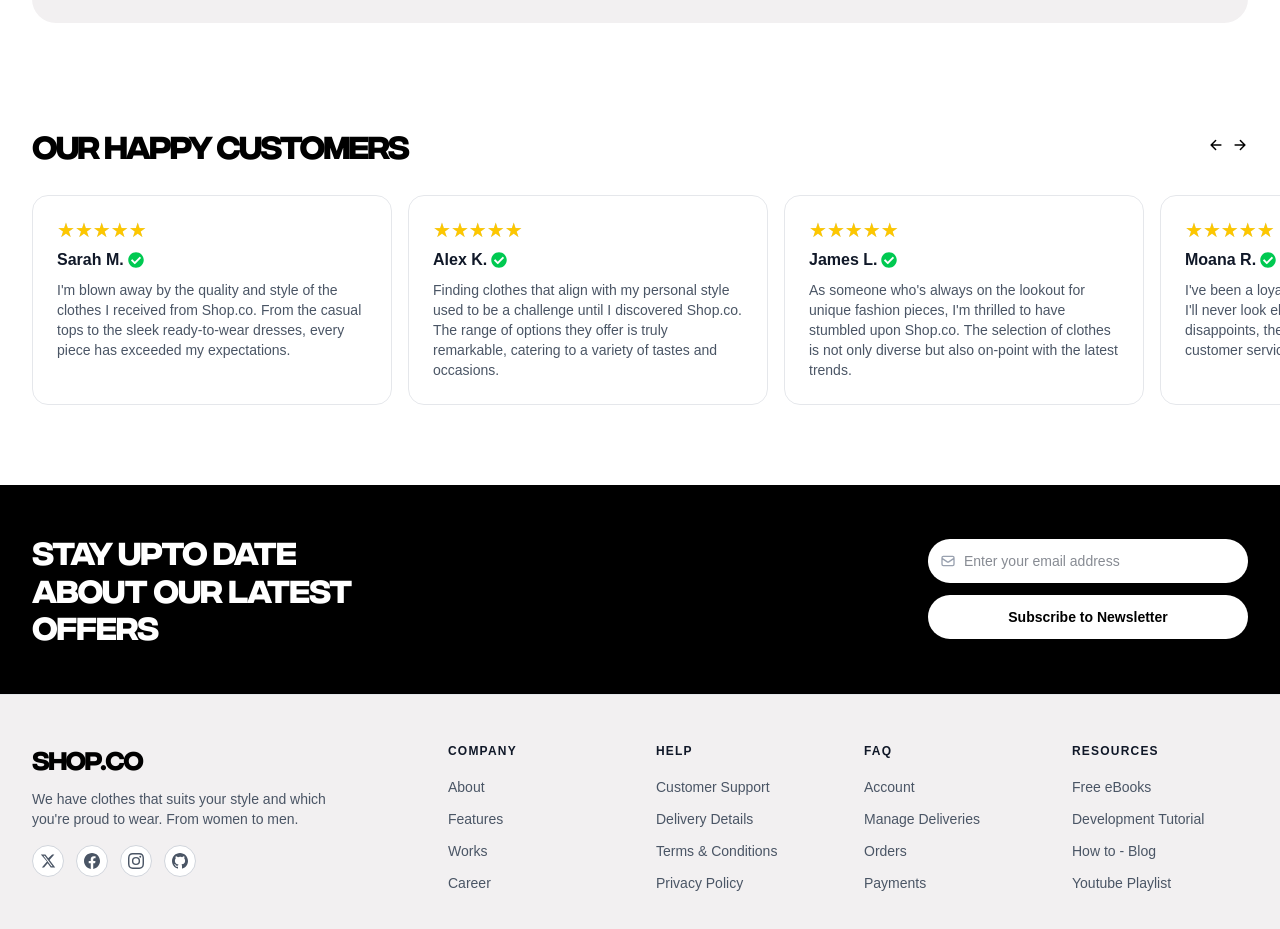
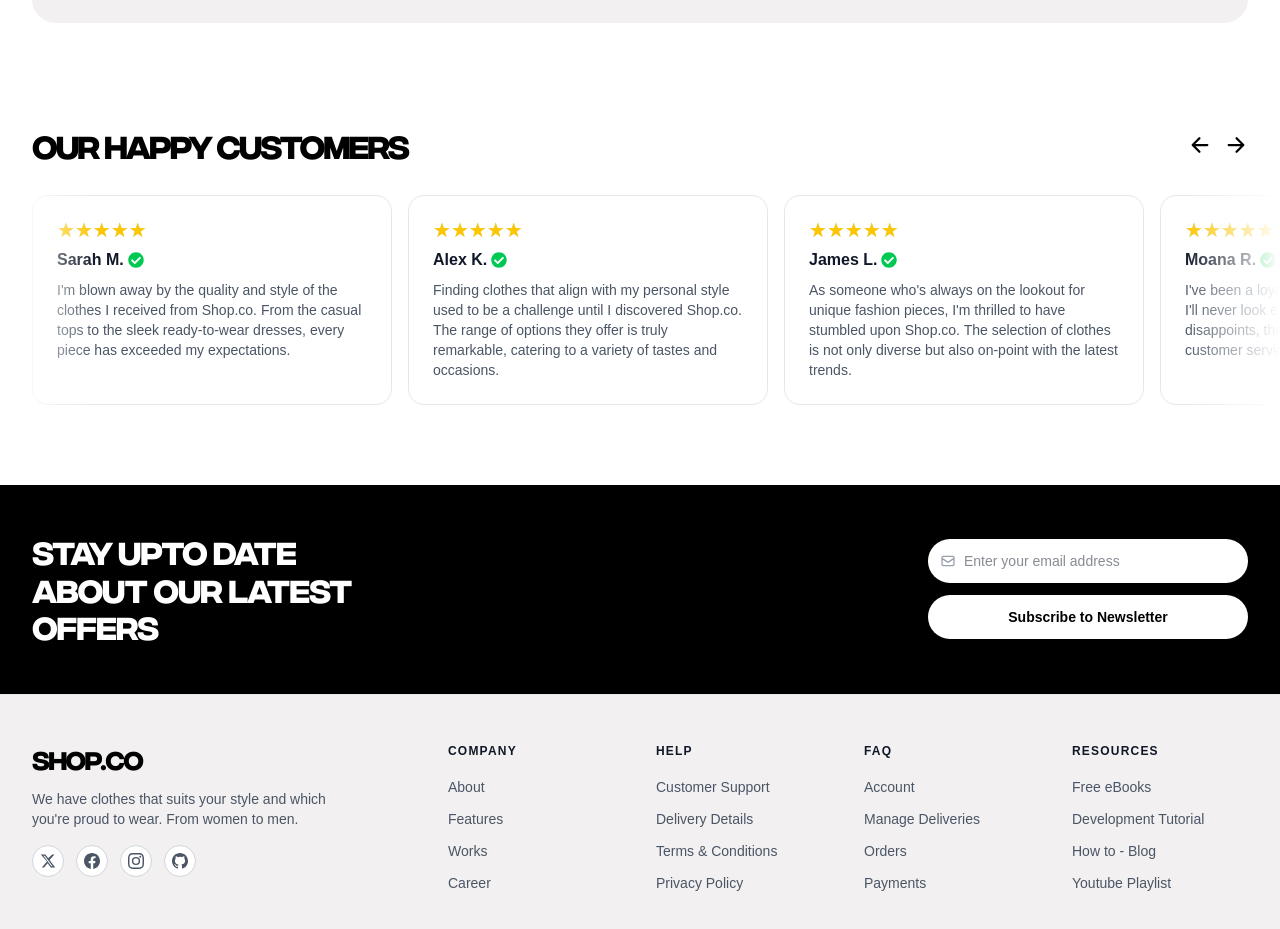
Before and after one commit to pagiannis/EcommerceWebsite, a React (Vite) app in the folder client/: page / in a window 1280 px wide. Shown: the part 2740-3669 px from the top of the page. Built offline with nearby package versions, Linux system fonts and the light colour scheme; a web font is replaced by a local one.

Commit message:
Add layer bluring effect on testimonials section on ui

```diff
--- a/client/src/components/home/TestimonialsSection.tsx
+++ b/client/src/components/home/TestimonialsSection.tsx
@@ -24,16 +24,19 @@ export default function TestimonialsSection() {
           <h2 className="font-display text-3xl font-extrabold uppercase tracking-tight text-brand-black">
             Our Happy Customers
           </h2>
-          <div className="flex gap-2">
+          <div className="flex gap-3">
             <button onClick={() => scroll("left")} aria-label="Previous">
-              <IoArrowBack className="flex h-4 w-4 items-center justify-center" />
+              <IoArrowBack className="flex h-6 w-6 items-center justify-center" />
             </button>
             <button onClick={() => scroll("right")} aria-label="Next">
-              <IoArrowForward className="flex h-4 w-4 items-center justify-center" />
+              <IoArrowForward className="flex h-6 w-6 items-center justify-center" />
             </button>
           </div>
         </div>
       </div>
+      <div className="relative">
+        <div className="pointer-events-none absolute inset-y-0 left-0 z-10 hidden w-24 bg-gradient-to-r from-white to-transparent lg:block" />
+        <div className="pointer-events-none absolute inset-y-0 right-0 z-10 hidden w-24 bg-gradient-to-l from-white to-transparent lg:block" />
         <div
           ref={scrollRef}
           className="scrollbar-hide flex gap-4 overflow-x-auto pb-4 px-4 lg:px-8"
@@ -54,6 +57,7 @@ export default function TestimonialsSection() {
             </div>
           ))}
         </div>
+      </div>
     </section>
   );
 }
```
Lines whose indentation alone changed are shown as unchanged.
